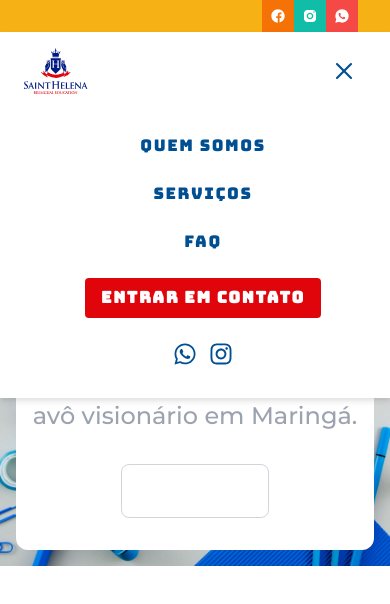
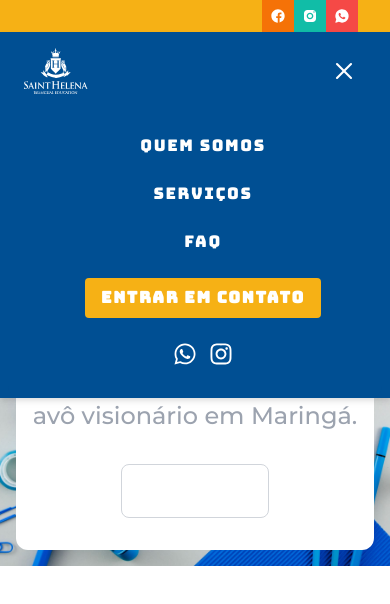
Before and after one commit to ItamarJoire/saint-helena, a React (Vite) app: page / in a window 390 px wide. Both pictures are taken after a click on the button 344 px from the left and 70 px from the top of the page. Shown: the top 604 px of the page. Built offline with nearby package versions, Linux system fonts and the light colour scheme.

Commit message:
New theme

```diff
--- a/index.html
+++ b/index.html
@@ -2,7 +2,7 @@
 <html lang="en">
   <head>
     <meta charset="UTF-8" />
-    <link rel="icon" type="image/svg+xml" href="/vite.svg" />
+    <link rel="icon" type="image/svg+xml" href="./src/assets/logo-white.svg" />
     <meta name="viewport" content="width=device-width, initial-scale=1.0" />
     <link rel="preconnect" href="https://fonts.googleapis.com" />
     <link rel="preconnect" href="https://fonts.gstatic.com" crossorigin />
--- a/src/components/header.jsx
+++ b/src/components/header.jsx
@@ -4,7 +4,7 @@
 
 import { Link } from "react-scroll";
 
-import Logo from '../assets/logo.svg'
+import Logo from '../assets/logo-white.svg'
 
 export function Header(){
   const [navbar, setNavbar] = useState(false);
@@ -12,39 +12,39 @@
   return(
     <section>
       <div className='relative z-10 md:hidden'>
-        <nav className='absolute z-20 bg-white w-full drop-shadow-md'>
+        <nav className='absolute z-20 bg-primary w-full drop-shadow-md'>
           <div className="justify-between mx-auto md:items-center md:flex md:px-8 lg:max-w-7xl">
               <div className="flex items-center justify-between py-4 md:block md:py-5">
                 <div className="flex w-full px-6 items-center justify-between">
                   <a href="/"><img src={Logo} width={64} height={64} alt="" /></a>
                   <button className='p-2' onClick={() => setNavbar(!navbar)}>
                     {navbar ? (
-                      <svg xmlns="http://www.w3.org/2000/svg" width="28" height="28" viewBox="0 0 24 24" fill="none" stroke="#004F93" stroke-width="1.8" stroke-linecap="round" stroke-linejoin="round" class="feather feather-x"><line x1="18" y1="6" x2="6" y2="18"></line><line x1="6" y1="6" x2="18" y2="18"></line></svg>
+                      <svg xmlns="http://www.w3.org/2000/svg" width="28" height="28" viewBox="0 0 24 24" fill="none" stroke="#fff" stroke-width="1.8" stroke-linecap="round" stroke-linejoin="round" class="feather feather-x"><line x1="18" y1="6" x2="6" y2="18"></line><line x1="6" y1="6" x2="18" y2="18"></line></svg>
                     ) : (
-                      <svg xmlns="http://www.w3.org/2000/svg" width="28" height="28" viewBox="0 0 24 24" fill="none" stroke="#004F93" stroke-width="1.8" stroke-linecap="round" stroke-linejoin="round" class="feather feather-menu"><line x1="3" y1="12" x2="21" y2="12"></line><line x1="3" y1="6" x2="21" y2="6"></line><line x1="3" y1="18" x2="21" y2="18"></line></svg>
+                      <svg xmlns="http://www.w3.org/2000/svg" width="28" height="28" viewBox="0 0 24 24" fill="none" stroke="#fff" stroke-width="1.8" stroke-linecap="round" stroke-linejoin="round" class="feather feather-menu"><line x1="3" y1="12" x2="21" y2="12"></line><line x1="3" y1="6" x2="21" y2="6"></line><line x1="3" y1="18" x2="21" y2="18"></line></svg>
                     )}
                   </button>
                 </div>
               </div>
-            <div className="bg-white mx-2 rounded-b-xl ">
+            <div className="bg-primary mx-2 rounded-b-xl ">
               <div className={`flex-1 justify-self-center block pt-6 pl-6 md:mt-0 transition-all duration-300 ease-in ${navbar ? 'pb-8 px-2 md:p-0 block' : 'hidden'}`}>
                 <ul className="font-['Bungee'] font-normal tracking-widest flex flex-col gap-6  items-center">
-                  <li className="text-base text-primary text-center ">
+                  <li className="text-base text-primary-2 text-center ">
                     <Link to="about" spy={true} smooth={true} offset={0} duration={500} onClick={() => setNavbar(!navbar)}>Quem somos</Link>
                   </li>
-                  <li className="text-base text-primary text-center">
+                  <li className="text-base text-primary-2 text-center">
                   <Link to="services" spy={true} smooth={true} offset={-10} duration={500} onClick={() => setNavbar(!navbar)}>Serviços</Link>
                   </li>
-                  <li className="text-base text-primary text-center">
+                  <li className="text-base text-primary-2 text-center">
                   <Link to="faq" spy={true} smooth={true} offset={-10} duration={500} onClick={() => setNavbar(!navbar)}>FAQ</Link>
                   </li>
                   <li className="flex gap-3 text-center">
 
-                    <button className='btn bg-secondary-red text-white md:ml-8 font-semibold px-4 py-2 rounded duration-500 md:static tracking-widest'>Entrar em contato</button>
+                    <button className='btn bg-secondary-yellow text-white md:ml-8 font-semibold px-4 py-2 rounded duration-500 md:static tracking-widest'>Entrar em contato</button>
                   </li>
                   <li className="flex gap-3 text-center">
-                    <a className="text-primary" href="https://api.whatsapp.com/send?l=pt&phone=5571996811525&text=Olá! Tudo bem? Quero tirar algumas dúvidas, por favor." target="_blank" onClick={() => setNavbar(!navbar)}><FaWhatsapp className="w-6 h-6"/></a>
-                    <a className="text-primary" href="https://www.instagram.com/dinah.decor/" target="_blank" onClick={() => setNavbar(!navbar)}><FaInstagram className="w-6 h-6"/></a>
+                    <a className="text-primary-2" href="https://api.whatsapp.com/send?l=pt&phone=5571996811525&text=Olá! Tudo bem? Quero tirar algumas dúvidas, por favor." target="_blank" onClick={() => setNavbar(!navbar)}><FaWhatsapp className="w-6 h-6"/></a>
+                    <a className="text-primary-2" href="https://www.instagram.com/dinah.decor/" target="_blank" onClick={() => setNavbar(!navbar)}><FaInstagram className="w-6 h-6"/></a>
                   </li>
                 </ul>
               </div>
--- a/src/components/hero.jsx
+++ b/src/components/hero.jsx
@@ -3,7 +3,7 @@
   return (
     <section className="pt-20 flex items-center justify-center w-full bg-hero-pattern bg-no-repeat bg-center bg-cover md:justify-start md:pt-0 md:h-[40vh] lg:h-[70vh]">
         <div className="m-4 text-center px-4 py-8 bg-white rounded-xl sm:max-w-[60%]  lg:max-w-[40%] lg:mx-0 lg:ml-16 lg:px-8">
-          <div className='border-2 rounded-sm mb-8 w-[30%] border-secondary-red'></div>
+          <div className='border-2 rounded-sm mb-8 w-[30%] border-secondary-yellow'></div>
           <div>
             <h1 className="font-['Bungee'] text-primary text-4xl font-extrabold tracking-widest">Anos de excelência em <span className="">educação bilíngue</span></h1>
             <h3 className="mt-3 text-gray-400 text-2xl font-medium">Inspirada no sonho de um avô visionário em Maringá.</h3>
```
Also changed, not shown: src/assets/logo-white.svg (added).
